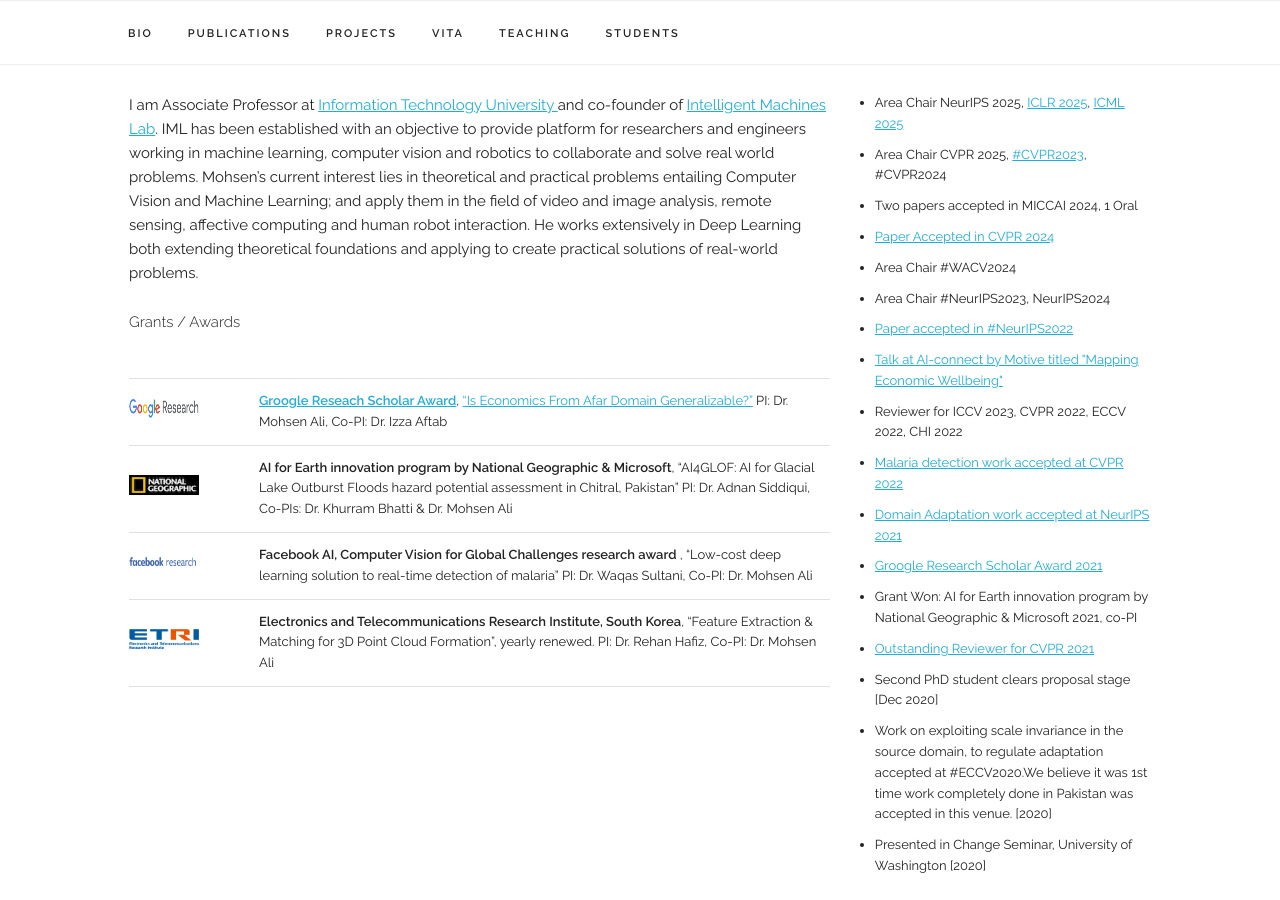
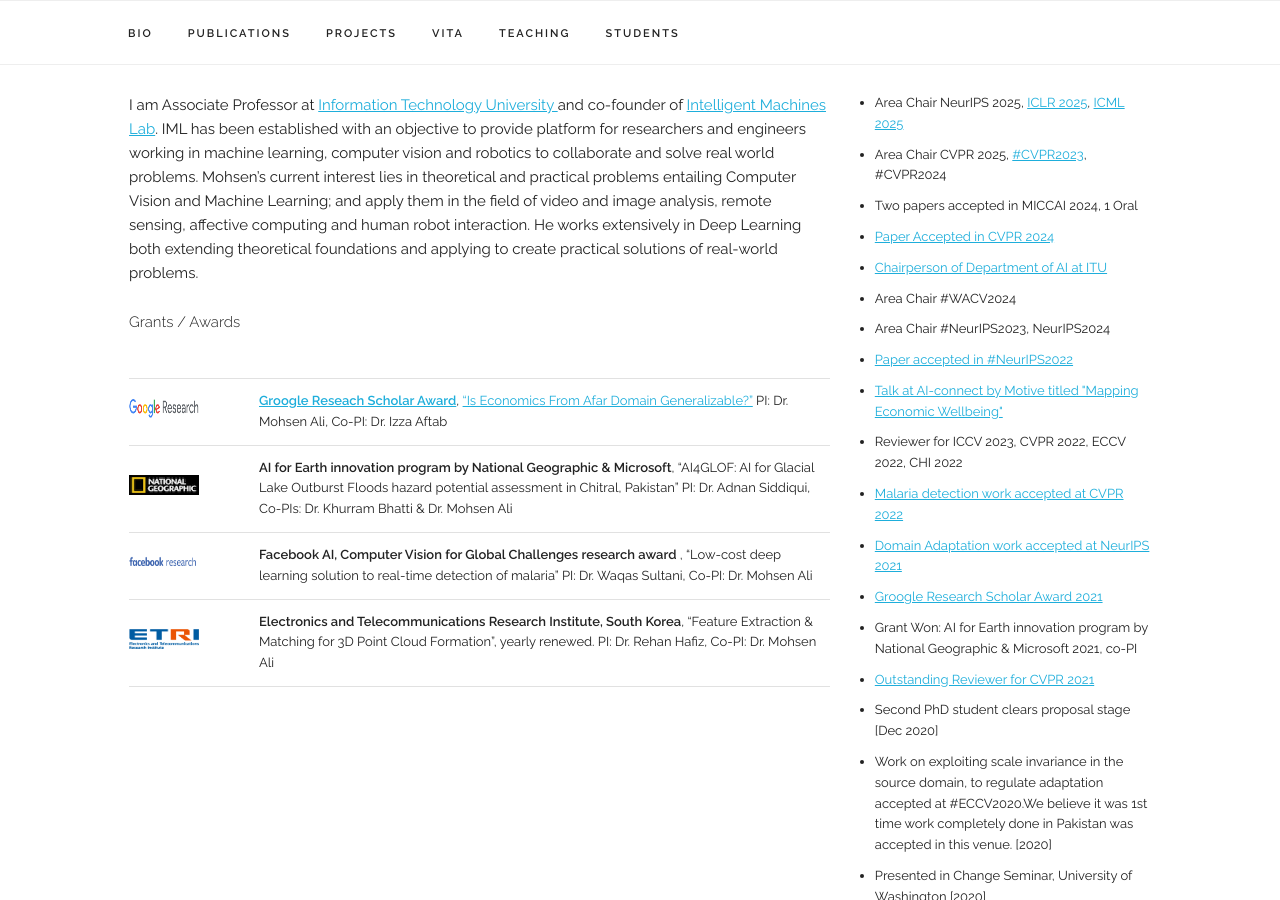
Before and after one commit to mohsenali/mohsenali.github.io, a Jekyll site: the page built from index.html, in a window 1280 px wide and 900 px high, scrolled down 452 px. Built offline with Jekyll 4.4.1, drawn with Linux system fonts in a browser that asks for light colours; some web fonts are replaced.

Commit message:
Update index.html

```diff
--- a/index.html
+++ b/index.html
@@ -76,7 +76,7 @@ title: Personal Webpage
   <!--
   <p>
     I am an Associate Professor at  <a href="https://itu.edu.pk/"> Information Technology University </a> and co-founder of
-  <a href="http://im.itu.edu.pk/researches/">Intelligent Machines Lab</a>. IML has been established with the objective to provide platform for researchers and engineers working in machine learning, computer vision and robotics to collaborate and solve real world problems.
+  <a href="http://im.itu.edu.pk/researches/">Intelligent Machines Lab</a>. IML has been established with the objective to provide a platform for researchers and engineers working in machine learning, computer vision and robotics to collaborate and solve real world problems.
   Mohsen’s current interest lies in theoretical and practical problems entailing Computer Vision and Machine Learning; and applying them in the field of video and image analysis, remote sensing, affective computing and human robot interaction. He works extensively in Deep Learning both extending theoretical foundations and applying to create practical solutions of real-world problems.
 
   at the <a href="https://www.media.mit.edu/">MIT Media Lab</a> advised by Deb Roy.
@@ -96,6 +96,7 @@ title: Personal Webpage
   <li>Area Chair CVPR 2025, <a href="https://cvpr2023.thecvf.com/Conferences/2023/AreaChairs"> #CVPR2023</a>,  #CVPR2024</li>
   <li>Two papers accepted in MICCAI 2024, 1 Oral</li>
   <li> <a href="https://github.com/msohaildanish/DivAlign"> Paper Accepted in CVPR 2024</a></li>
+  <li> <a href="https://www.linkedin.com/feed/update/urn:li:activity:7226922719647326208/"> Chairperson of Department of AI at ITU</a></li>
   <li>Area Chair #WACV2024</li>
   <li>Area Chair #NeurIPS2023, NeurIPS2024</li>
   <li><a href="http://im.itu.edu.pk/towards-improving-calibration/">Paper accepted in #NeurIPS2022</a> </li>
```
